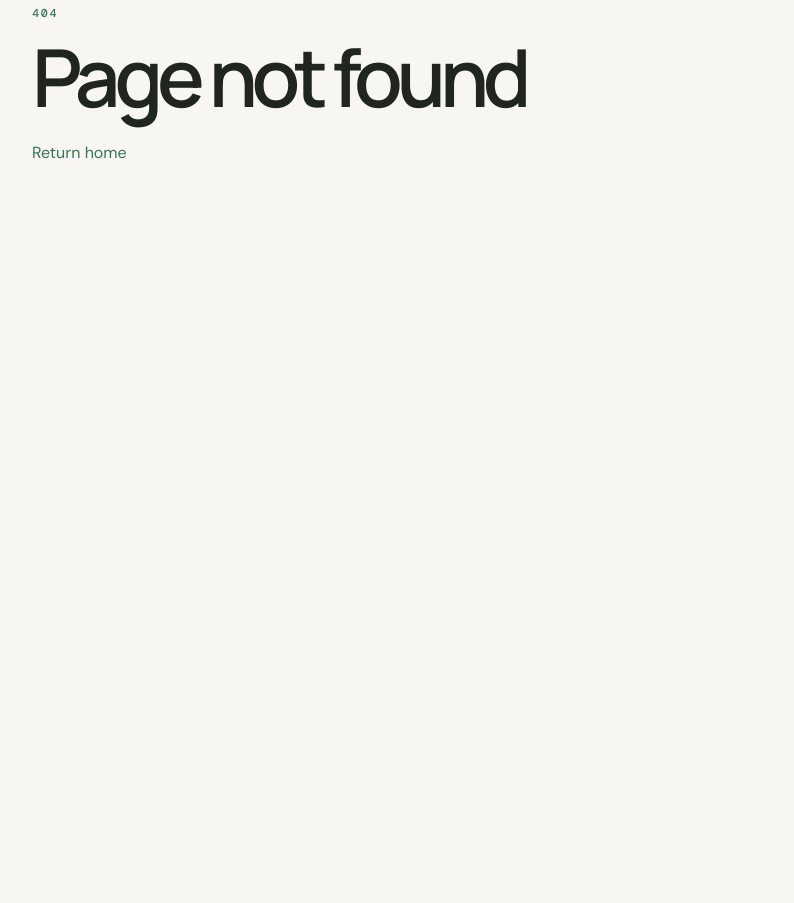
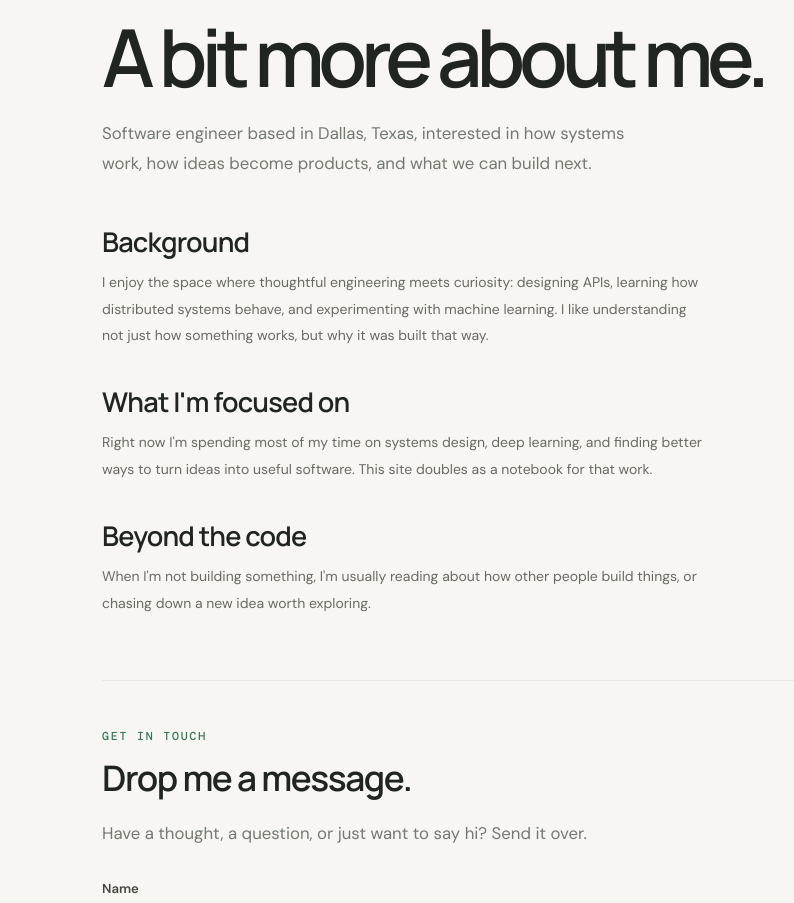
Before and after one commit to jaydenm1751/Personal-Website, a React (Vite) app: page /about in a window 1280 px wide. Before the commit this address had no page. Shown: the part 183-1086 px from the top of the page, without its empty margins (158-952 px from the left). Before the commit the page ends 800 px from the top, so only its background shows below. Built offline with nearby package versions, Linux system fonts and the light colour scheme.

Commit message:
basic about page with form

```diff
--- a/src/main.tsx
+++ b/src/main.tsx
@@ -11,6 +11,7 @@ import {
 
 import "./styles.css";
 import Home from "./routes/Home";
+import About from "./routes/About";
 import Projects from "./routes/Projects";
 import ProjectDetail from "./routes/ProjectDetail";
 
@@ -39,6 +40,13 @@ function SiteNavigation() {
         >
           Projects
         </Link>
+
+        <Link
+          className={location.pathname === "/about" ? "current" : ""}
+          to="/about"
+        >
+          About
+        </Link>
       </nav>
     </header>
   );
@@ -54,6 +62,7 @@ function App() {
 
       <Routes>
         <Route path="/" element={<Home />} />
+        <Route path="/about" element={<About />} />
         <Route path="/projects" element={<Projects />} />
         <Route path="/projects/:slug" element={<ProjectDetail />} />
 
--- a/src/routes/About.tsx
+++ b/src/routes/About.tsx
@@ -0,0 +1,165 @@
+
+import { useState } from "react";
+import type { FormEvent } from "react";
+
+interface ContactFormState {
+  name: string;
+  email: string;
+  phone: string;
+  message: string;
+}
+
+const initialForm: ContactFormState = {
+  name: "",
+  email: "",
+  phone: "",
+  message: "",
+};
+
+export default function About() {
+  const [form, setForm] = useState<ContactFormState>(initialForm);
+  const [submitted, setSubmitted] = useState(false);
+
+  function handleChange(
+    field: keyof ContactFormState,
+  ): (event: FormEvent<HTMLInputElement | HTMLTextAreaElement>) => void {
+    return (event) => {
+      const { value } = event.currentTarget;
+      setForm((current) => ({
+        ...current,
+        [field]: value,
+      }));
+    };
+  }
+
+  function handleSubmit(event: FormEvent<HTMLFormElement>) {
+    event.preventDefault();
+    setSubmitted(true);
+
+    setForm(initialForm);
+  }
+
+  return (
+    <main className="about-page">
+      <header className="about-heading">
+        <p className="eyebrow">ABOUT</p>
+        <h1>A bit more about me.</h1>
+        <p className="about-intro">
+          Software engineer based in Dallas, Texas, interested in how systems
+          work, how ideas become products, and what we can build next.
+        </p>
+      </header>
+
+      <section className="about-sections">
+        <article className="about-section-block">
+          <h2>Background</h2>
+          <p>
+            I enjoy the space where thoughtful engineering meets curiosity:
+            designing APIs, learning how distributed systems behave, and
+            experimenting with machine learning. I like understanding not
+            just how something works, but why it was built that way.
+          </p>
+        </article>
+
+        <article className="about-section-block">
+          <h2>What I'm focused on</h2>
+          <p>
+            Right now I'm spending most of my time on systems design, deep
+            learning, and finding better ways to turn ideas into useful
+            software. This site doubles as a notebook for that work.
+          </p>
+        </article>
+
+        <article className="about-section-block">
+          <h2>Beyond the code</h2>
+          <p>
+            When I'm not building something, I'm usually reading about how
+            other people build things, or chasing down a new idea worth
+            exploring.
+          </p>
+        </article>
+      </section>
+
+      <section className="contact-form-section" aria-labelledby="contact-form-heading">
+        <p className="eyebrow">GET IN TOUCH</p>
+        <h2 id="contact-form-heading">Drop me a message.</h2>
+        <p className="about-intro">
+          Have a thought, a question, or just want to say hi? Send it over.
+        </p>
+
+        {submitted ? (
+          <div className="form-success" role="status">
+            <p>Thanks for reaching out — I'll get back to you soon.</p>
+            <button
+              type="button"
+              className="text-link"
+              onClick={() => setSubmitted(false)}
+            >
+              Send another message
+            </button>
+          </div>
+        ) : (
+          <form className="contact-form" onSubmit={handleSubmit}>
+            <div className="form-field">
+              <label htmlFor="contact-name">Name</label>
+              <input
+                id="contact-name"
+                name="name"
+                type="text"
+                autoComplete="name"
+                value={form.name}
+                onChange={handleChange("name")}
+              />
+            </div>
+
+            <div className="form-field">
+              <label htmlFor="contact-email">
+                Contact email <span className="form-required">*</span>
+              </label>
+              <input
+                id="contact-email"
+                name="email"
+                type="email"
+                autoComplete="email"
+                required
+                value={form.email}
+                onChange={handleChange("email")}
+              />
+            </div>
+
+            <div className="form-field">
+              <label htmlFor="contact-phone">Phone </label>
+              <input
+                id="contact-phone"
+                name="phone"
+                type="tel"
+                autoComplete="tel"
+                value={form.phone}
+                onChange={handleChange("phone")}
+              />
+            </div>
+
+            <div className="form-field">
+              <label htmlFor="contact-message">
+                Message <span className="form-required">*</span>
+              </label>
+              <textarea
+                id="contact-message"
+                name="message"
+                required
+                value={form.message}
+                onChange={handleChange("message")}
+              />
+            </div>
+
+            <div className="form-actions">
+              <button type="submit" className="button button-dark">
+                Send message
+              </button>
+            </div>
+          </form>
+        )}
+      </section>
+    </main>
+  );
+}
--- a/src/routes/Home.tsx
+++ b/src/routes/Home.tsx
@@ -69,7 +69,7 @@ function Home() {
         </a>
 
         <nav aria-label="Main navigation">
-          <a href="#about">About</a>
+          <Link to="/about">About</Link>
           <a href="#work">Highlighted work</a>
            <Link to="/projects">Projects</Link>
           <a href="#contact">Contact</a>
--- a/src/styles.css
+++ b/src/styles.css
@@ -17,3 +17,5 @@
 @import './styles/footer.css';
 @import './styles/projects-page.css';
 @import './styles/project-detail.css';
+@import './styles/about-page.css';
+@import './styles/contact-form.css';
--- /dev/null
+++ b/src/styles/about-page.css
@@ -0,0 +1,60 @@
+.about-page {
+  width: min(760px, calc(100% - 48px));
+  margin: 0 auto;
+  padding: clamp(54px, 8vw, 100px) 0 80px;
+}
+
+.about-heading {
+  margin-bottom: 48px;
+}
+
+.about-heading h1 {
+  margin: 0;
+  color: #20251f;
+  font-size: clamp(2.8rem, 7vw, 5rem);
+  font-weight: 600;
+  letter-spacing: -0.075em;
+  line-height: 1.04;
+}
+
+.about-intro {
+  max-width: 540px;
+  margin: 20px 0 0;
+  color: #737970;
+  font-size: 1.05rem;
+  line-height: 1.8;
+}
+
+.about-sections {
+  display: flex;
+  flex-direction: column;
+  gap: 38px;
+  margin-bottom: 64px;
+}
+
+.about-section-block h2 {
+  margin: 0 0 12px;
+  color: #20251f;
+  font-size: clamp(1.3rem, 2.4vw, 1.7rem);
+  font-weight: 600;
+  letter-spacing: -0.03em;
+}
+
+.about-section-block p {
+  max-width: 600px;
+  margin: 0;
+  color: #686b62;
+  font-size: 14px;
+  line-height: 1.9;
+}
+
+@media (max-width: 680px) {
+  .about-page {
+    width: calc(100% - 36px);
+  }
+
+  .about-sections {
+    gap: 28px;
+    margin-bottom: 48px;
+  }
+}
--- /dev/null
+++ b/src/styles/contact-form.css
@@ -0,0 +1,92 @@
+.contact-form-section {
+  padding-top: 48px;
+  border-top: 1px solid #e5e7e1;
+}
+
+.contact-form-section h2 {
+  margin: 10px 0 0;
+  color: #20251f;
+  font-size: clamp(1.6rem, 3vw, 2.2rem);
+  font-weight: 600;
+  letter-spacing: -0.04em;
+}
+
+.contact-form {
+  display: grid;
+  gap: 20px;
+  max-width: 520px;
+  margin-top: 32px;
+}
+
+.form-field {
+  display: flex;
+  flex-direction: column;
+  gap: 7px;
+}
+
+.form-field label {
+  color: #44493f;
+  font-size: 0.82rem;
+  font-weight: 600;
+}
+
+.form-required {
+  color: #347653;
+}
+
+.form-field input,
+.form-field textarea {
+  border: 1px solid #e2e5de;
+  border-radius: 8px;
+  padding: 12px 14px;
+  background: #fff;
+  color: #20231f;
+  font: inherit;
+  font-size: 0.92rem;
+  transition: border-color 180ms ease, box-shadow 180ms ease;
+}
+
+.form-field input:focus,
+.form-field textarea:focus {
+  outline: none;
+  border-color: #68af89;
+  box-shadow: 0 0 0 3px #68af8926;
+}
+
+.form-field textarea {
+  min-height: 140px;
+  resize: vertical;
+}
+
+.form-actions {
+  margin-top: 4px;
+}
+
+.form-success {
+  display: flex;
+  flex-direction: column;
+  align-items: flex-start;
+  gap: 10px;
+  margin-top: 32px;
+  padding: 20px;
+  max-width: 520px;
+  background: #eaf1e9;
+  color: #465b4b;
+  font-size: 0.92rem;
+  line-height: 1.7;
+}
+
+.form-success button {
+  color: #347653;
+  background: none;
+  border: none;
+  padding: 0;
+  font: inherit;
+  cursor: pointer;
+}
+
+@media (max-width: 680px) {
+  .contact-form {
+    gap: 16px;
+  }
+}
```
